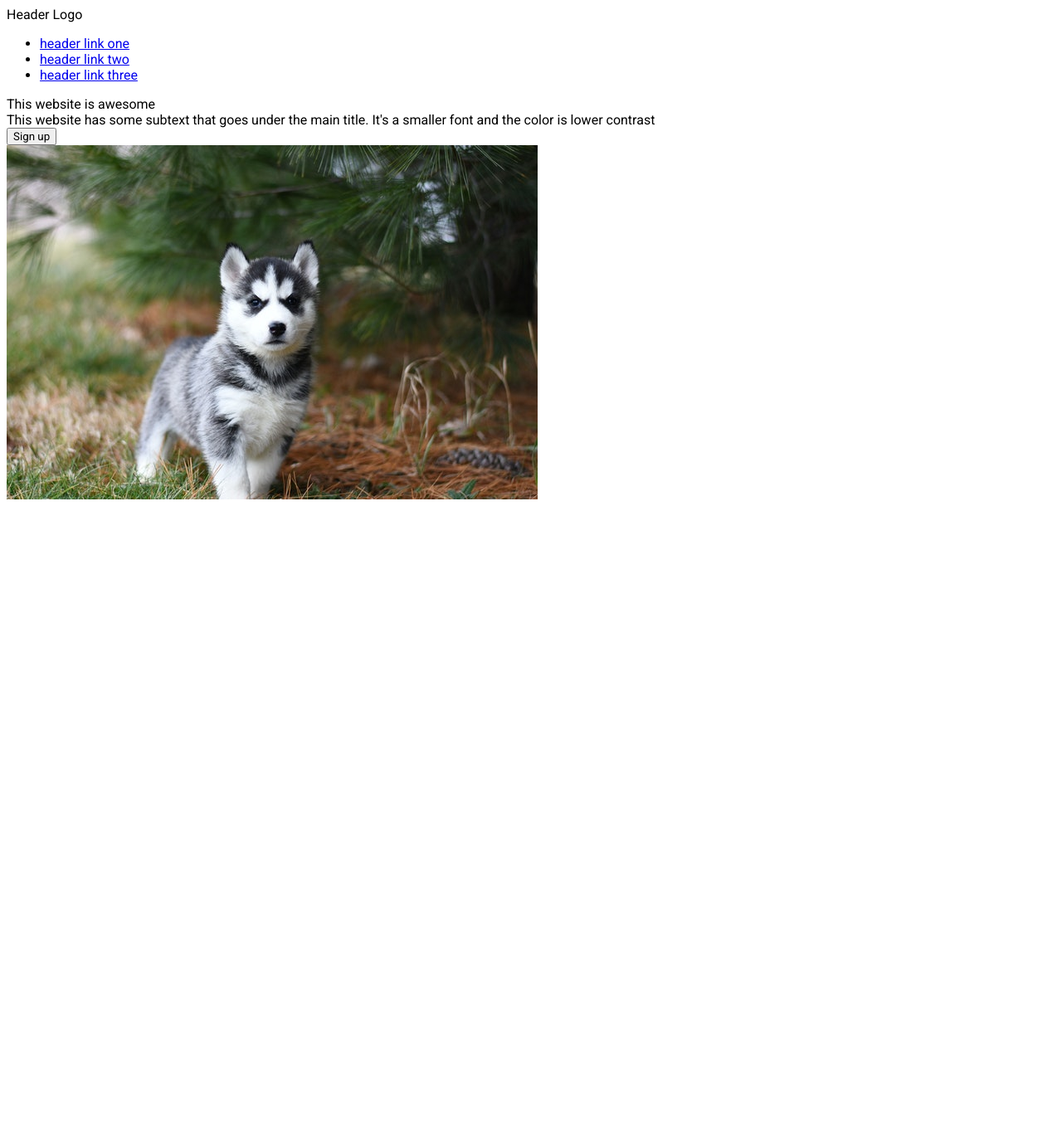
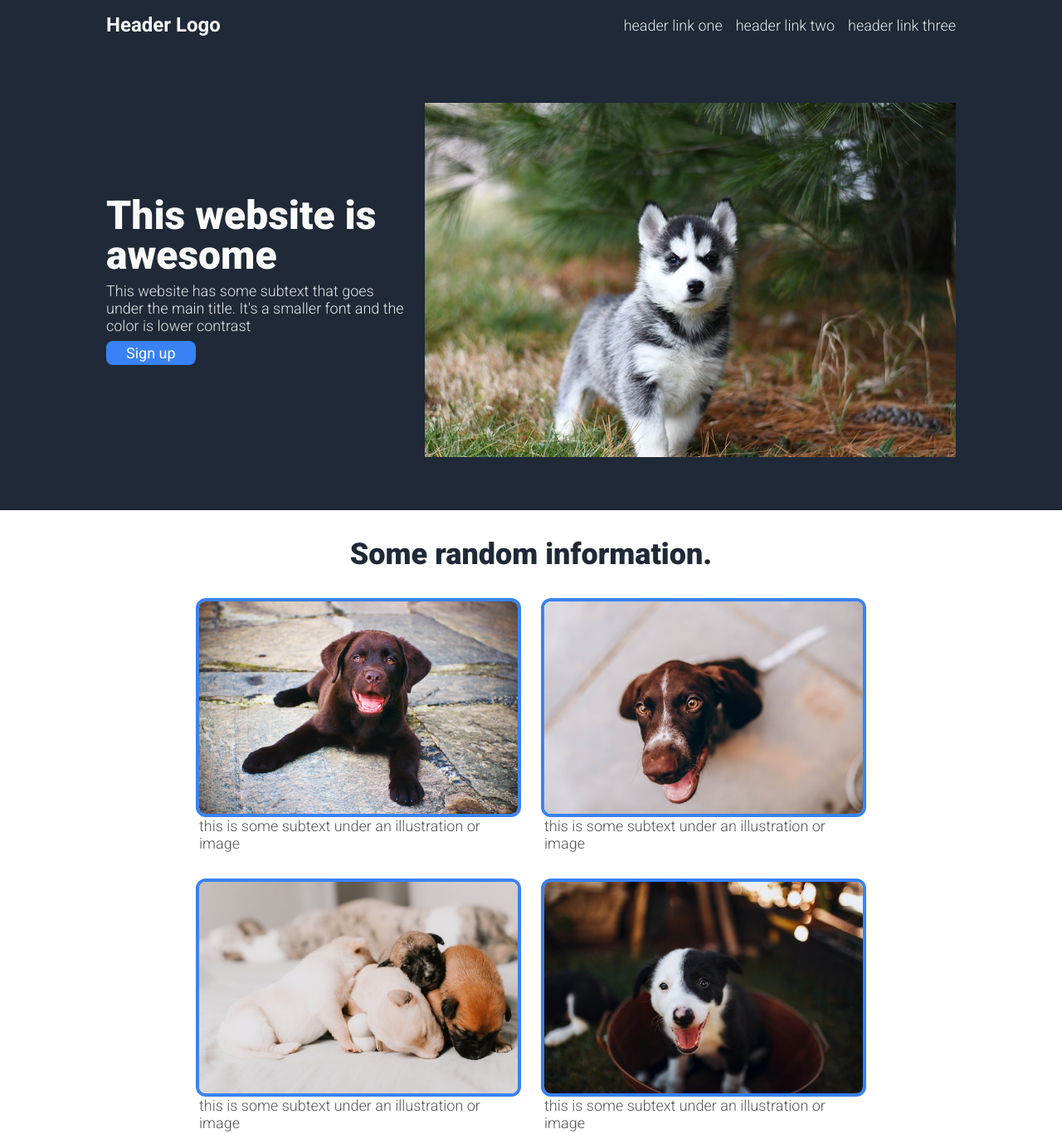
Before and after one commit to AJRoxas/landing-page, a plain HTML site: page index.html in a window 1280 px wide. Shown: the top 1367 px of the page at 83% size. Before the commit the page ends 800 px from the top, so only its background shows below. Drawn offline with Linux system fonts and the light colour scheme.

Commit message:
Forgot to commit by section, all done

```diff
--- a/index.html
+++ b/index.html
@@ -23,9 +23,43 @@
                 </div>
                 <img src="./img/husky.jpg" alt="Black and White Siberian Husky Puppy on Brown Grass Field">
             </div>
-            <div class="section-two"></div>
-            <div class="section-three"></div>
-            <div class="section-four"></div>
+            <div class="section-two">
+                <div class="information">Some random information.</div>
+                <div class="item-list">
+                    <div class="item">
+                        <img src="./img/brown.jpg" alt="Brown Puppy on Concrete Path">
+                        <div class="subtext">this is some subtext under an illustration or image</div>
+                    </div>
+                    <div class="item">
+                        <img src="./img/amber.jpg" alt="Adorable puppy sitting on sidewalk">
+                        <div class="subtext">this is some subtext under an illustration or image</div>
+                    </div>
+                    <div class="item">
+                        <img src="./img/puppies.jpg" alt="Close-up Of Four Assorted-Color Puppies Sleeping Close Together">
+                        <div class="subtext">this is some subtext under an illustration or image</div>
+                    </div>
+                    <div class="item">
+                        <img src="./img/oreo.jpg" alt="Black and White Border Collie Puppy in Brown Metallic Bucket">
+                        <div class="subtext">this is some subtext under an illustration or image</div>
+                    </div>
+                </div>
+            </div>
+            <div class="section-three">
+                <div class="quote">This is an inspiring quote, or a testimonial from a customer. Maybe it's just filling up space, or maybe people will actually read it. Who knows? All I know is that it looks nice.</div>
+                <div class="author">-Thor, God of Thunder</div>
+            </div>
+            <div class="section-four">
+                <div class="section-four-content">
+                    <div class="left-section">
+                        <div class="action-main">Call to action! It's time!</div>
+                        <div class="hero-second">Sign up for our product by clicking that button right over there!</div>
+                    </div>
+                    <button>Sign up</button>
+                </div>
+            </div>
+        </div>
+        <div class="footer">
+            Copyright © AJROXAS 2022, for The Odin Project "Project: Landing Page" in Foundations
         </div>
     </body>
 </html>
--- a/styles.css
+++ b/styles.css
@@ -1,5 +1,190 @@
-@import url('https://fonts.googleapis.com/css2?family=Roboto&display=swap');
+@import url('https://fonts.googleapis.com/css2?family=Roboto:ital,wght@0,300;0,400;0,700;0,900;1,300;1,400;1,700;1,900&display=swap');
 
 * {
     font-family: 'Roboto', serif;
 }
+
+html,
+body {
+    margin: 0px;
+    border: 0px;
+    padding: 0px;
+}
+
+.header,
+.section-one {
+    background-color: #1f2937;
+    display: flex;
+    gap: 24px;
+    justify-content: space-between;
+    align-items: center;
+}
+
+.header {
+    padding: 16px 128px;
+}
+
+.hero-logo {
+    font-size: 24px;
+    font-weight: 700;
+    color: #f9faf8;
+}
+
+ul {
+    display: flex;
+    list-style: none;
+    margin: 0;
+    padding: 0;
+    gap: 16px;
+}
+
+a,
+.hero-second,
+.footer {
+    font-size: 18px;
+    font-weight: 300;
+    color: #e5e7eb;
+}
+
+a {
+    text-decoration: none;
+}
+
+.section-one {
+    padding: 64px 128px;
+    flex-wrap: wrap;
+}
+
+.left-section {
+    display: flex;
+    flex-direction: column;
+    justify-content: space-between;
+    align-items: flex-start;
+    gap: 8px;
+    flex: 1;
+}
+
+.hero-main {
+    font-size: 48px;
+    line-height: 48px;;
+    font-weight: 900;
+    color: #f9faf8;
+}
+
+button {
+    background-color: #3882f6;
+    border: none;
+    border-radius: 8px;
+    font-size: 18px;
+    font-weight: 400;
+    color: #f9faf8;
+    padding: 4px 24px;
+}
+
+img {
+    max-width: 100%;
+    flex: 1;
+}
+
+.section-two {
+    display: flex;
+    flex-direction: column;
+    justify-content: center;
+    align-items: center;
+    padding: 32px 160px;
+    gap: 32px;
+}
+
+.information {
+    font-size: 36px;
+    font-weight: 900;
+    color: #1f2937;
+    text-align: center;
+}
+
+.item-list {
+    display: flex;
+    gap: 32px;
+    flex-wrap: wrap;
+    justify-content: center;
+    align-content: center;
+}
+
+.item {
+    max-width: 40%;
+    display: flex;
+    flex-direction: column;
+    justify-content: center;
+    align-items: center;
+}
+
+.item img {
+    border-radius: 12px;
+    border: 4px solid #3882f6;
+}
+
+.subtext {
+    font-size: 18px;
+    font-weight: 300;
+    color: #555;
+}
+
+.section-three {
+    display: flex;
+    flex-direction: column;
+    justify-content: center;
+    align-items: center;
+    padding: 256px;
+    gap: 8px;
+    background-color: #e5e7eb;
+}
+
+.quote {
+    font-size: 36px;
+    font-weight: 300;
+    font-style: italic;
+    color: #1f2937;
+}
+
+.author {
+    font-size: 18px;
+    font-weight: 700;
+    color: #1f2937;
+    text-align: center;
+    align-self: flex-end;
+}
+
+.section-four {
+    display: flex;
+    align-items: center;
+    padding: 64px 160px;
+}
+
+.section-four-content {
+    display: flex;
+    justify-content: space-between;
+    align-items: center;
+    width: 100%;
+    background-color: #3882f6;
+    padding: 32px 64px;
+    border-radius: 12px;
+}
+
+.action-main {
+    font-size: 18px;
+    font-weight: 700;
+    color: #f9faf8;
+}
+
+.section-four-content button {
+    border: 2px solid #f9faf8;
+}
+
+.footer{
+    background-color: #1f2937;
+    display: flex;
+    gap: 24px;
+    justify-content: center;
+    align-items: center;
+    padding: 32px 0px;
+}
```
